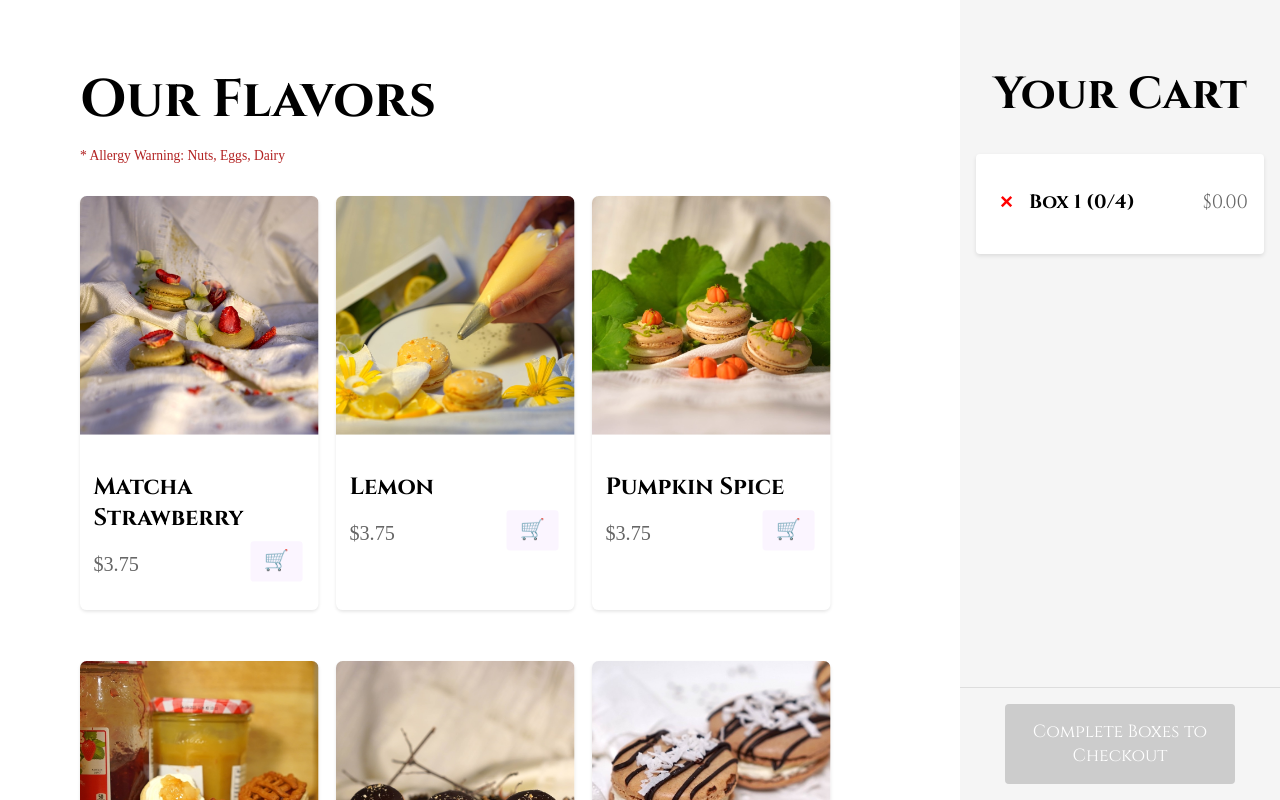
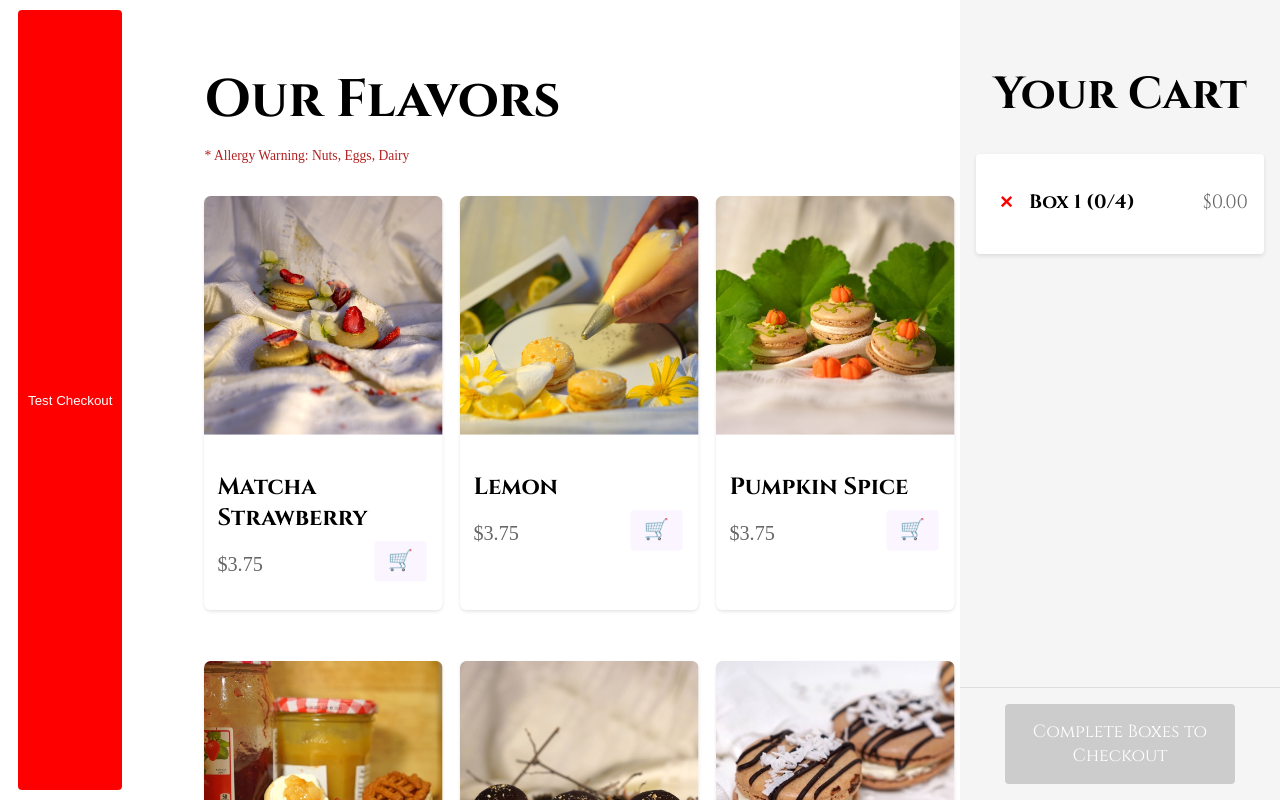
Before and after one commit to katiewangmt/Kambia, a Next.js app: page /products in a window 1280 px wide. Built offline with nearby package versions, Linux system fonts and the light colour scheme.

Commit message:
debugging

```diff
--- /dev/null
+++ b/app/components/TestCheckout.jsx
@@ -0,0 +1,52 @@
+'use client';
+
+export default function TestCheckout() {
+  const handleTest = async () => {
+    try {
+      const testBox = {
+        macarons: [
+          { name: "Test Macaron", price: 3.75 }
+        ]
+      };
+
+      console.log('Sending test request...');
+      const response = await fetch('/api/checkout', {
+        method: 'POST',
+        headers: {
+          'Content-Type': 'application/json',
+        },
+        body: JSON.stringify({
+          boxes: [testBox]
+        }),
+      });
+
+      console.log('Response status:', response.status);
+      const data = await response.json();
+      console.log('Response data:', data);
+
+      if (data.redirectUrl) {
+        window.location.href = data.redirectUrl;
+      } else {
+        console.error('No redirect URL in response:', data);
+      }
+    } catch (error) {
+      console.error('Test failed:', error);
+    }
+  };
+
+  return (
+    <button
+      onClick={handleTest}
+      style={{
+        padding: '10px',
+        margin: '10px',
+        backgroundColor: 'red',
+        color: 'white',
+        border: 'none',
+        borderRadius: '4px'
+      }}
+    >
+      Test Checkout
+    </button>
+  );
+}
--- a/app/products/page.jsx
+++ b/app/products/page.jsx
@@ -3,6 +3,7 @@
 import { Cinzel } from 'next/font/google'
 import Image from 'next/image'
 import { useState, useRef, useEffect } from 'react'
+import TestCheckout from '../components/TestCheckout'
 
 const cinzel = Cinzel({
   subsets: ['latin'],
@@ -100,7 +101,7 @@ export default function ProductsPage() {
     try {
       const validBoxes = boxes.filter(box => box.macarons.length > 0);
 
-      const response = await fetch('/api/checkout/route.js', {
+      const response = await fetch('/api/checkout', {
         method: 'POST',
         headers: {
           'Content-Type': 'application/json',
@@ -135,6 +136,7 @@ export default function ProductsPage() {
       position: 'fixed',
       top: 0
     }}>
+      <TestCheckout />
       {/* Scrollable left container */}
       <div style={{
         width: '75%',
```
